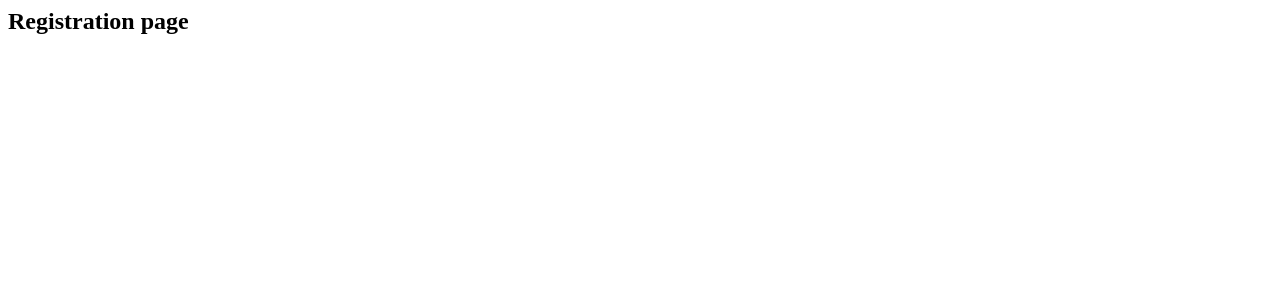
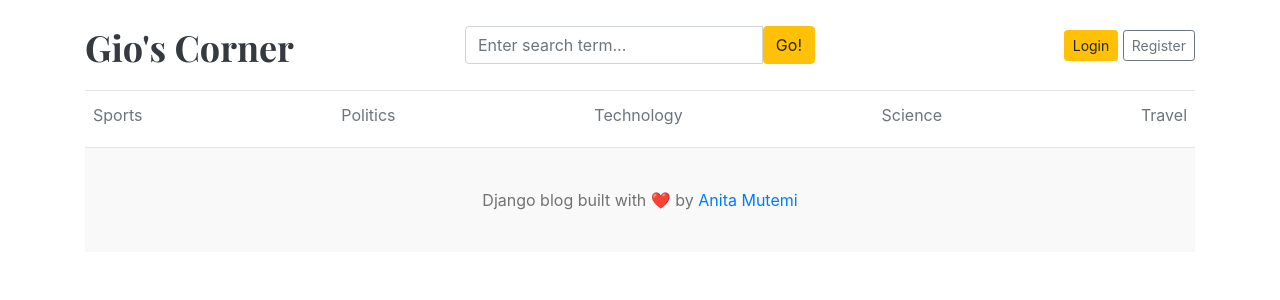
Before and after one commit to Patmut254/django_blog, a Django app: page /register/ in a window 1280 px wide. Shown: the top 300 px of the page. Run offline with Django 5.2, Linux system fonts and the light colour scheme; data comes from the database, SQL or seed files in the repository; parts of the project's set-up code (start-up, migrations or seed data) failed here and were passed over.

Commit message:
add registration functionality

```diff
--- a/templates/base.html
+++ b/templates/base.html
@@ -38,7 +38,7 @@
           </div>
           <div class="col-4 d-flex justify-content-end align-items-center">
             <a class="btn btn-sm btn-warning" href="#">Login</a> &nbsp;
-            <a class="btn btn-sm btn-outline-secondary" href="#">Register</a>
+            <a class="btn btn-sm btn-outline-secondary" href="{% url 'register' %}">Register</a>
           </div>
         </div>
       </header>
--- a/templates/register.html
+++ b/templates/register.html
@@ -1 +1,8 @@
-<h2>Registration page</h2>
+{% extends 'base.html' %}
+
+
+  {% block content %}
+
+
+
+  {% endblock %}
```
